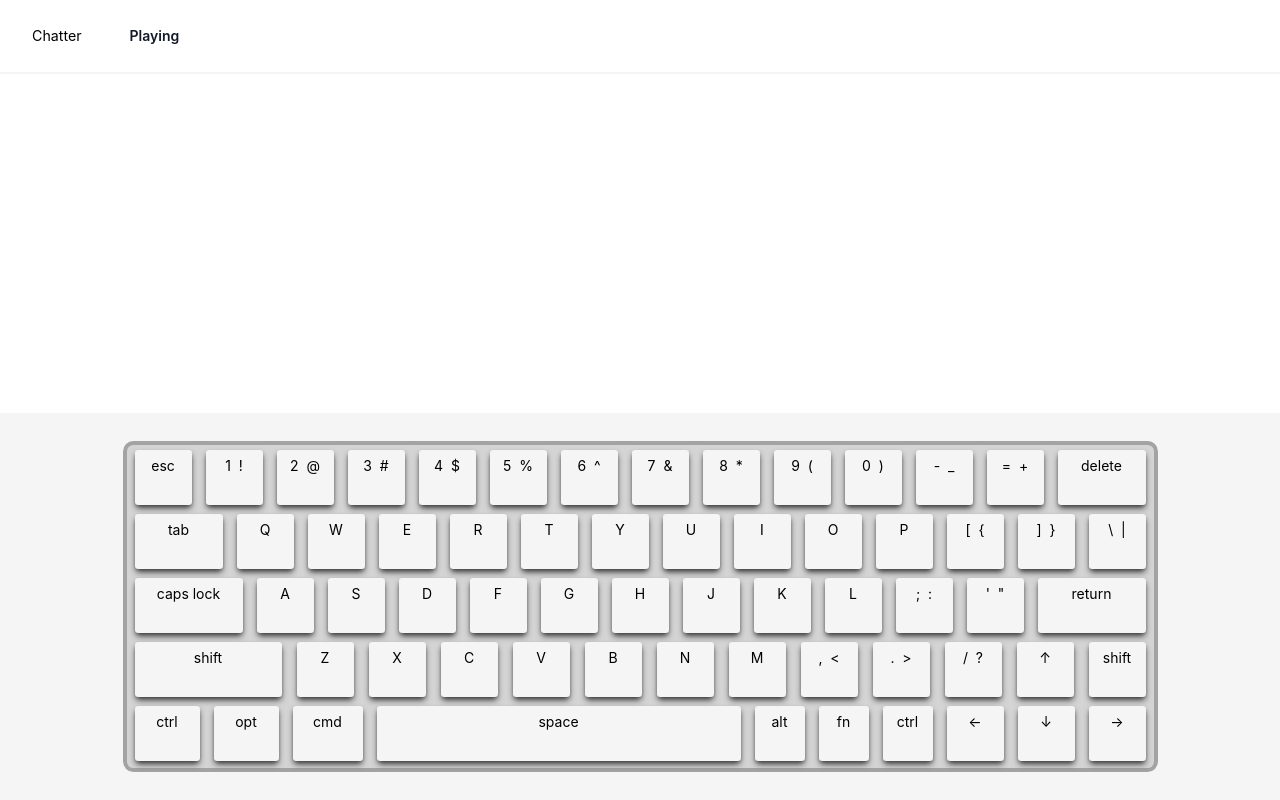
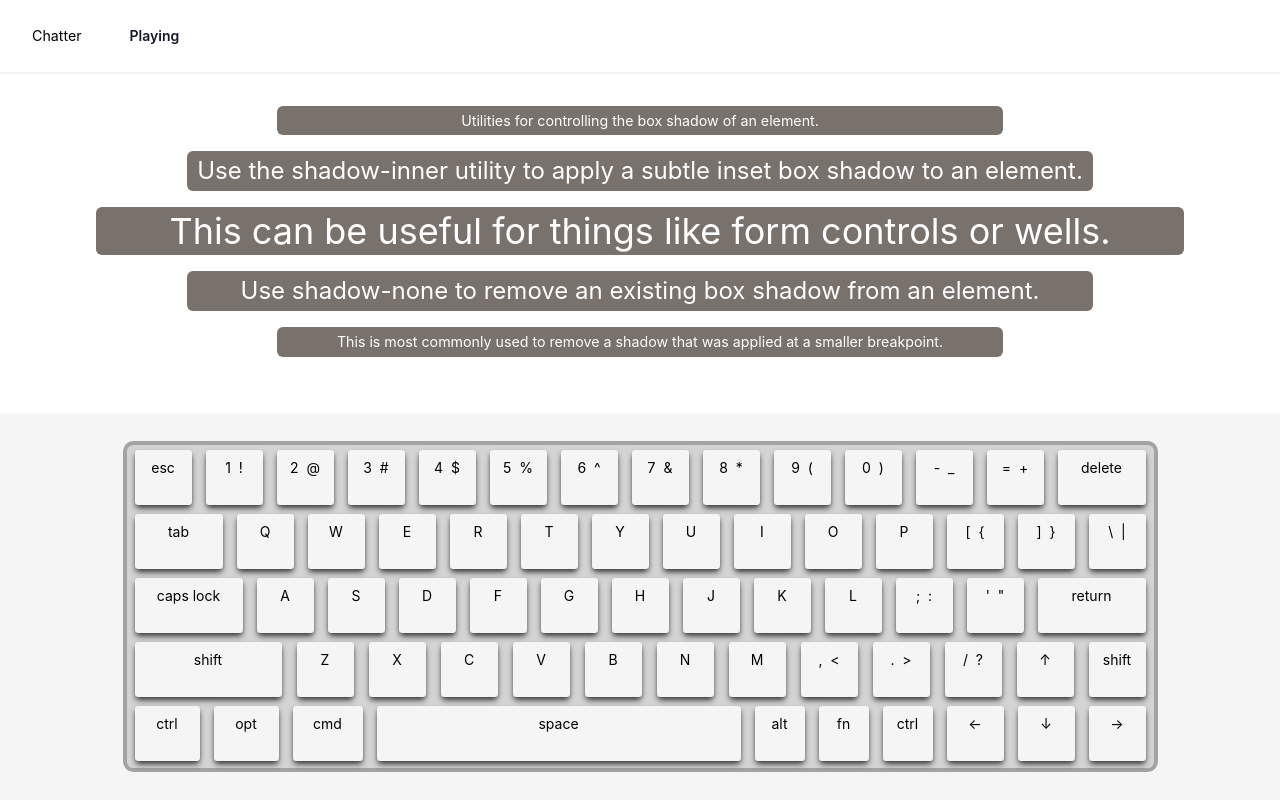
Before and after one commit to cyejing/chatter, a Vue app: page /playing in a window 1280 px wide. Built offline with nearby package versions, Linux system fonts and the light colour scheme.

Commit message:
feat: 输入行

```diff
--- a/src/components/ContentDisplay.vue
+++ b/src/components/ContentDisplay.vue
@@ -1,5 +1,85 @@
-<script setup lang="ts"></script>
+<script setup lang="ts">
+import { computed, reactive, ref } from 'vue'
+import ContentLine from './ContentLine.vue'
+
+const index = ref(2)
+const partIndex_2 = computed(() => {
+  let i = index.value - 2
+  if (i < 0) {
+    return { hidden: true, part: 'hidden' }
+  } else {
+    return { part: parts[i], hidden: false }
+  }
+})
+
+const partIndex_1 = computed(() => {
+  let i = index.value - 1
+  if (i < 0) {
+    return { hidden: true, part: 'hidden' }
+  } else {
+    return { part: parts[i], hidden: false }
+  }
+})
+
+const partIndex = computed(() => {
+  return { part: parts[index.value], hidden: false }
+})
+const partIndex1 = computed(() => {
+  let i = index.value + 1
+  if (i > parts.length) {
+    return { hidden: true, part: 'hidden' }
+  } else {
+    return { part: parts[i], hidden: false }
+  }
+})
+const partIndex2 = computed(() => {
+  let i = index.value + 2
+  if (i > parts.length) {
+    return { hidden: true, part: 'hidden' }
+  } else {
+    return { part: parts[i], hidden: false }
+  }
+})
+
+const parts = [
+  'Utilities for controlling the box shadow of an element.',
+  'Use the shadow-inner utility to apply a subtle inset box shadow to an element.',
+  'This can be useful for things like form controls or wells.',
+  'Use shadow-none to remove an existing box shadow from an element.',
+  'This is most commonly used to remove a shadow that was applied at a smaller breakpoint.',
+  'Tailwind lets you conditionally apply utility classes in different states using variant modifiers.',
+  'For example, use hover:shadow-lg to only apply the shadow-lg utility on hover.',
+  'For a complete list of all available state modifiers, check out the Hover, Focus, & Other States documentation.',
+  'You can also use variant modifiers to target media queries like responsive breakpoints, dark mode, prefers-reduced-motion, and more.',
+  'For example, use md:shadow-lg to apply the shadow-lg utility at only medium screen sizes and above.'
+]
+</script>
 <template>
-  <div class="border-gray-600 max-w-7xl"></div>
+  <div class="bg-white">
+    <div class="mx-auto flex flex-col items-center text-center p-6 px-8 gap-x-12 max-w-6xl">
+      <div
+        class="text-1xl my-2 py-1 rounded-md text-white w-8/12"
+        :class="{ 'bg-white': partIndex_2.hidden, 'bg-stone-500': !partIndex_2.hidden }"
+      >
+        {{ partIndex_2.part }}
+      </div>
+
+      <div
+        class="text-2xl my-2 py-1 rounded-md text-white w-10/12"
+        :class="{ 'bg-white': partIndex_1.hidden, 'bg-stone-500': !partIndex_1.hidden }"
+      >
+        {{ partIndex_1.part }}
+      </div>
+      <div
+        class="text-4xl my-2 py-1 rounded-md text-white w-full"
+        :class="{ 'bg-white': partIndex_1.hidden, 'bg-stone-500': !partIndex.hidden }"
+      >
+        {{ partIndex.part }}
+      </div>
+      <div class="text-2xl my-2 py-1 bg-stone-500 rounded-md text-white w-10/12">{{ partIndex1.part }}</div>
+      <div class="text-1xl my-2 py-1 bg-stone-500 rounded-md text-white w-8/12 line-clamp-1">{{ partIndex2.part }}</div>
+      <!-- <ContentLine v-for="part in parts" :line="part"></ContentLine> -->
+    </div>
+  </div>
 </template>
 <style scoped></style>
--- /dev/null
+++ b/src/components/ContentLine.vue
@@ -0,0 +1,7 @@
+<script setup lang="ts">
+defineProps(['line'])
+</script>
+<template>
+  <div class="text-2xl">{{ line }}</div>
+</template>
+<style scoped></style>
--- a/src/components/Keyboard.vue
+++ b/src/components/Keyboard.vue
@@ -137,7 +137,7 @@ for (let key of keys) {
 }
 
 .key {
-  @apply bg-neutral-100 shadow-md shadow-neutral-700;
+  @apply bg-neutral-100 border-2 border-neutral-100 shadow-md shadow-neutral-700;
   text-align: center;
   height: 55px;
   padding-top: 5px;
@@ -147,6 +147,6 @@ for (let key of keys) {
 }
 
 .keydown {
-  @apply border-2 border-neutral-100 shadow-none;
+  @apply shadow-sm shadow-neutral-700;
 }
 </style>
--- a/src/views/Playing.vue
+++ b/src/views/Playing.vue
@@ -22,7 +22,7 @@ function keyHandle(ev: KeyboardEvent) {
 }
 </script>
 <template>
-  <ContentDisplay :event="event"></ContentDisplay>
+  <ContentDisplay></ContentDisplay>
   <Keyboard :event="event"></Keyboard>
 </template>
 <style scoped></style>
```
